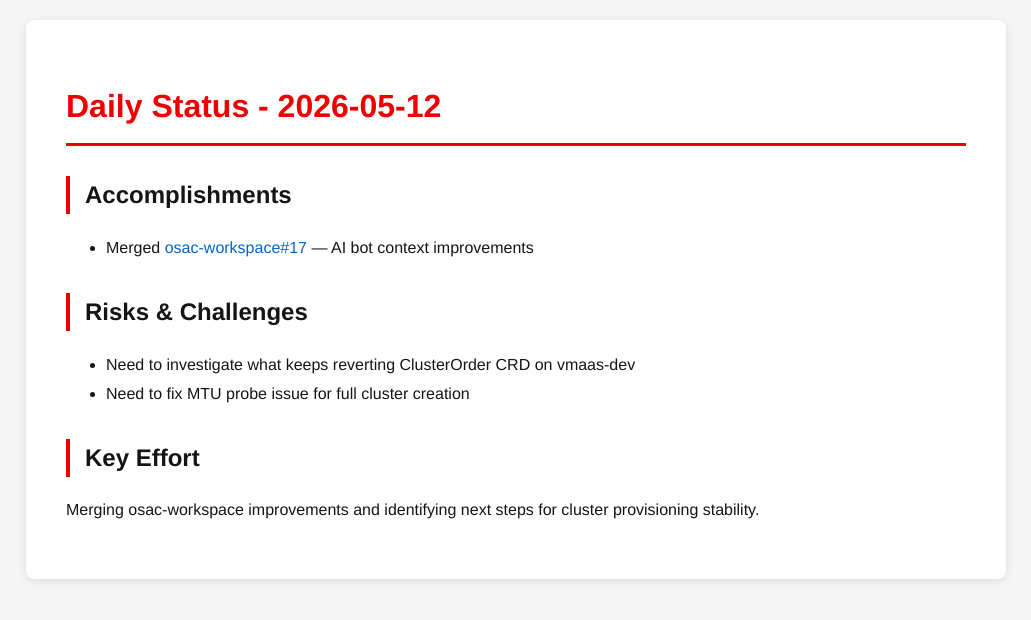
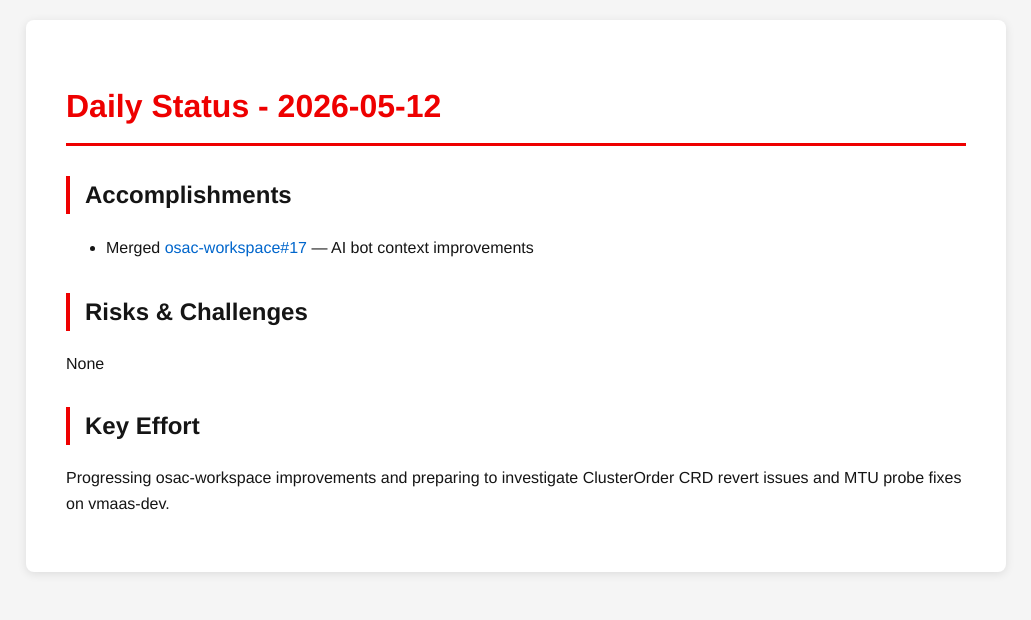
Before and after one commit to tzvatot/daily-status, a Jekyll site: the page built from 2026-05-12.md, in a window 1280 px wide. Shown: the top 620 px of the page, without its empty margins (124-1155 px from the left). Built offline with Jekyll 4.4.1, drawn with Linux system fonts in a browser that asks for light colours.

Commit message:
Daily status update - 2026-05-12

```diff
--- a/2026-05-12.md
+++ b/2026-05-12.md
@@ -10,8 +10,7 @@ date: 2026-05-12
 - Merged [osac-workspace#17](https://github.com/osac-project/osac-workspace/pull/17) — AI bot context improvements
 
 ## Risks & Challenges
-- Need to investigate what keeps reverting ClusterOrder CRD on vmaas-dev
-- Need to fix MTU probe issue for full cluster creation
+None
 
 ## Key Effort
-Merging osac-workspace improvements and identifying next steps for cluster provisioning stability.
+Progressing osac-workspace improvements and preparing to investigate ClusterOrder CRD revert issues and MTU probe fixes on vmaas-dev.
```
